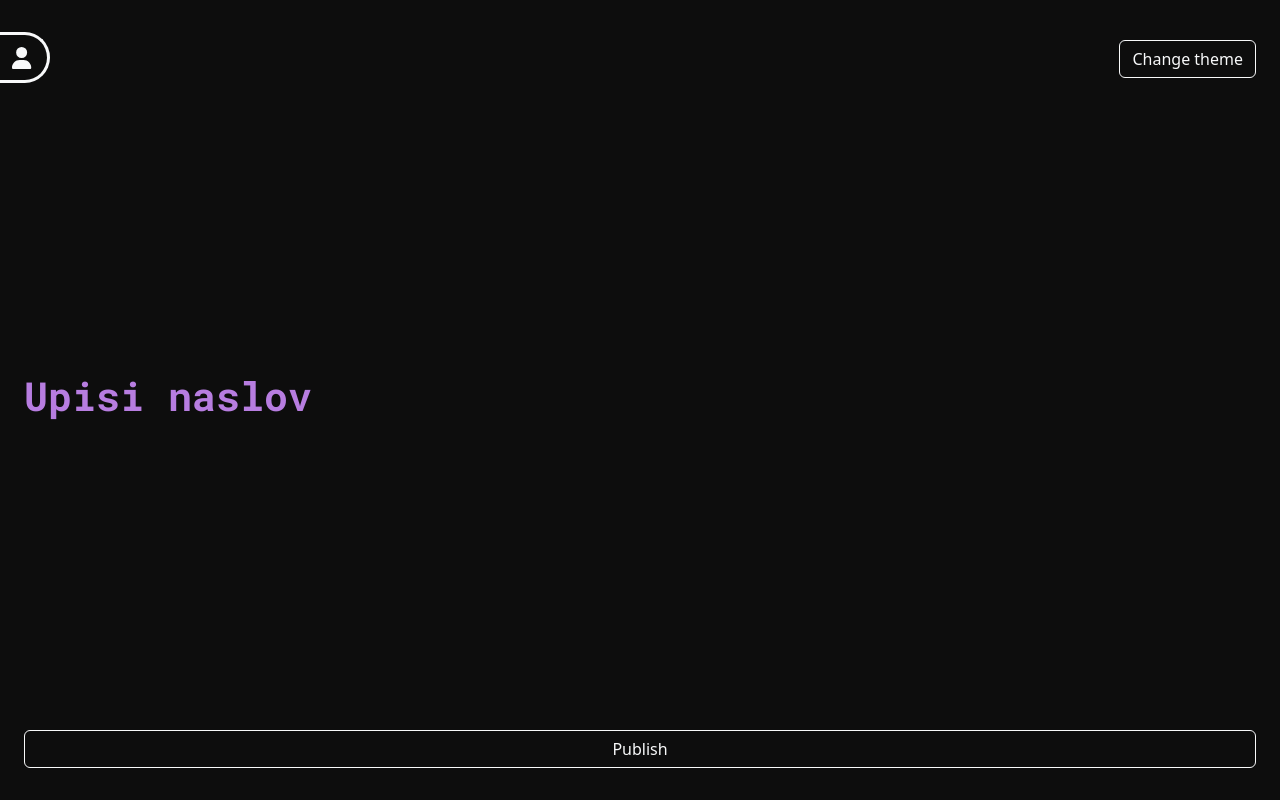
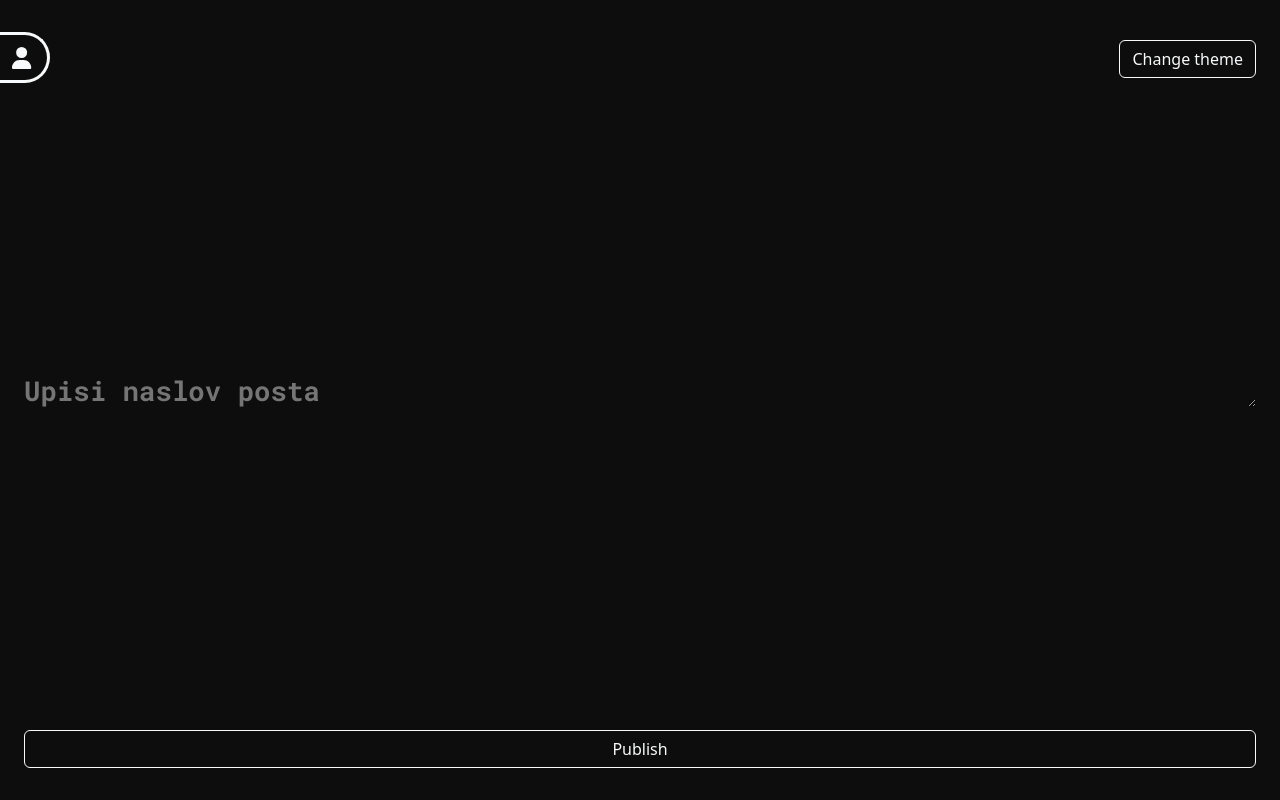
Before and after one commit to DimitrijeGlibic/novinator, a React (Create React App) app: page /create-post in a window 1280 px wide. Built offline with nearby package versions, Linux system fonts and the light colour scheme.

Commit message:
Add editable heading for first slide

```diff
--- a/src/write/SlideCreator/FirstSlidePreview.js
+++ b/src/write/SlideCreator/FirstSlidePreview.js
@@ -1,13 +1,33 @@
+import { useState } from "react";
+import { Form } from "react-bootstrap";
+
 import styled from "styled-components";
 
 const FirstSlidePreview = ({ theme: { background, titleColor, font } }) => {
-    return (
-        <SlideWrapper $background={background}>
-            <StyledHeading $color={titleColor} $font={font}>
-                Upisi naslov
-            </StyledHeading>
-        </SlideWrapper>
-    );
+  const [currentTitle, setCurrentTitle] = useState("Upisi naslov posta");
+  const [currentRows, setCurrentRows] = useState(1);
+
+  const handleChange = (e) => {
+    setCurrentRows( Math.floor(e.target.scrollHeight / 32.88));
+  }
+
+  return (
+    <SlideWrapper $background={background}>
+      <Form>
+        <Form.Group className="mb-3" controlId="formGroupEmail">
+          <StyledInputHeading
+            as="textarea"
+            type="text"
+            placeholder="Upisi naslov posta"
+            $color={titleColor}
+            $font={font}
+            onChange={handleChange}
+            rows={currentRows}
+          />
+        </Form.Group>
+      </Form>
+    </SlideWrapper>
+  );
 };
 
 export default FirstSlidePreview;
@@ -24,7 +44,28 @@ const SlideWrapper = styled.div`
 `;
 
 const StyledHeading = styled.h1`
+  color: ${({ $color }) => $color};
+  font-weight: bold;
+  font-family: ${({ $font }) => $font};
+`;
+
+const StyledInputHeading = styled(Form.Control)`
+  width: 100%;
+  color: ${({ $color }) => $color};
+  font-weight: bold;
+  font-family: ${({ $font }) => $font};
+  padding: 0;
+  background: transparent;
+  border: 0;
+  font-size: 27.4px;
+  line-height: 32.88px;
+  &:focus {
+    padding: 0;
+    background: transparent;
+    border: 0;
     color: ${({ $color }) => $color};
     font-weight: bold;
     font-family: ${({ $font }) => $font};
+    box-shadow: none;
+  }
 `;
```
